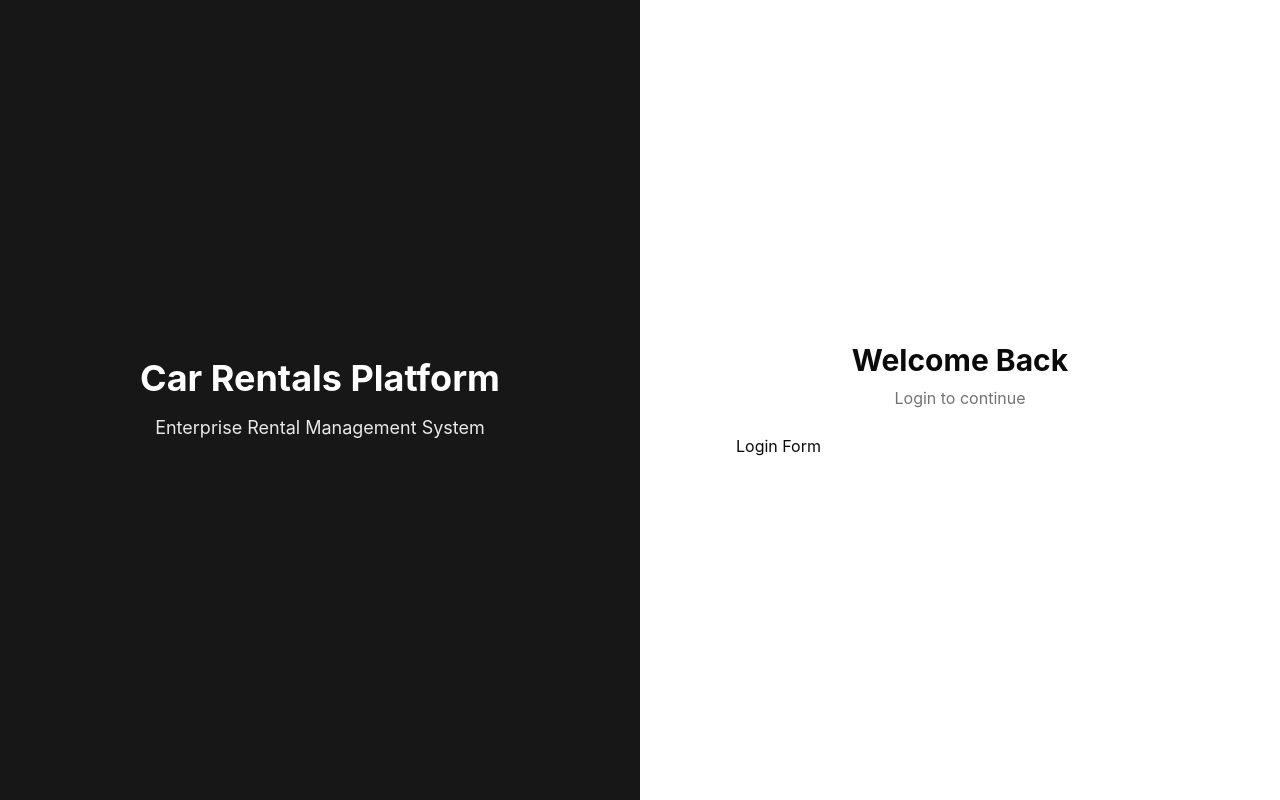
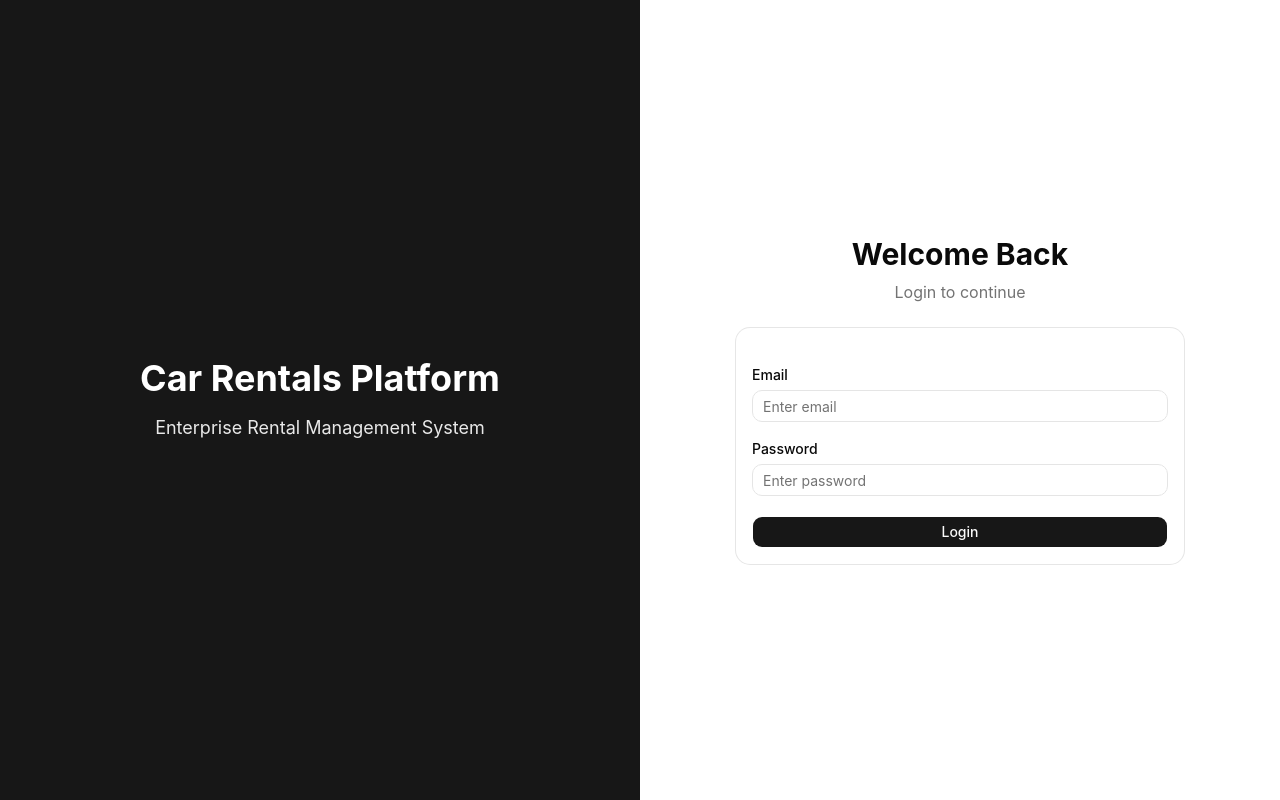
Before and after one commit to dayanand0304/Car-Rentals-Frontend, a React (Vite) app: page /login in a window 1280 px wide. Built offline with nearby package versions, Linux system fonts and the light colour scheme.

Commit message:
feat(auth): implement login form with validation

```diff
--- a/package.json
+++ b/package.json
@@ -12,6 +12,8 @@
   "dependencies": {
     "@fontsource-variable/geist": "^5.2.8",
     "@hookform/resolvers": "^5.2.2",
+    "@radix-ui/react-label": "^2.1.8",
+    "@radix-ui/react-slot": "^1.2.4",
     "@tailwindcss/vite": "^4.3.0",
     "@tanstack/react-query": "^5.100.10",
     "@tanstack/react-table": "^8.21.3",
--- /dev/null
+++ b/src/components/ui/form.tsx
@@ -0,0 +1,158 @@
+import * as React from "react";
+
+import * as LabelPrimitive from "@radix-ui/react-label";
+
+import { Slot } from "@radix-ui/react-slot";
+
+import {
+  Controller,
+  FormProvider,
+  type ControllerProps,
+  type FieldPath,
+  type FieldValues,
+} from "react-hook-form";
+
+import { cn } from "@/lib/utils";
+
+import { Label } from "@/components/ui/label";
+
+import {
+  FormFieldContext,
+  FormItemContext,
+  useFormField,
+} from "./use-form-field";
+
+const Form = FormProvider;
+
+const FormField = <
+  TFieldValues extends FieldValues = FieldValues,
+  TName extends FieldPath<TFieldValues> = FieldPath<TFieldValues>
+>({
+  ...props
+}: ControllerProps<TFieldValues, TName>) => {
+  return (
+    <FormFieldContext.Provider
+      value={{ name: props.name }}
+    >
+      <Controller {...props} />
+    </FormFieldContext.Provider>
+  );
+};
+
+function FormItem({
+  className,
+  ...props
+}: React.HTMLAttributes<HTMLDivElement>) {
+  const id = React.useId();
+
+  return (
+    <FormItemContext.Provider value={{ id }}>
+      <div
+        className={cn("space-y-2", className)}
+        {...props}
+      />
+    </FormItemContext.Provider>
+  );
+}
+
+function FormLabel({
+  className,
+  ...props
+}: React.ComponentPropsWithoutRef<
+  typeof LabelPrimitive.Root
+>) {
+  const { error, formItemId } = useFormField();
+
+  return (
+    <Label
+      className={cn(
+        error && "text-destructive",
+        className
+      )}
+      htmlFor={formItemId}
+      {...props}
+    />
+  );
+}
+
+function FormControl({
+  ...props
+}: React.ComponentPropsWithoutRef<typeof Slot>) {
+  const {
+    error,
+    formItemId,
+    formDescriptionId,
+    formMessageId,
+  } = useFormField();
+
+  return (
+    <Slot
+      id={formItemId}
+      aria-describedby={
+        !error
+          ? `${formDescriptionId}`
+          : `${formDescriptionId} ${formMessageId}`
+      }
+      aria-invalid={!!error}
+      {...props}
+    />
+  );
+}
+
+function FormDescription({
+  className,
+  ...props
+}: React.HTMLAttributes<HTMLParagraphElement>) {
+  const { formDescriptionId } =
+    useFormField();
+
+  return (
+    <p
+      id={formDescriptionId}
+      className={cn(
+        "text-sm text-muted-foreground",
+        className
+      )}
+      {...props}
+    />
+  );
+}
+
+function FormMessage({
+  className,
+  ...props
+}: React.HTMLAttributes<HTMLParagraphElement>) {
+  const { error, formMessageId } =
+    useFormField();
+
+  const body = error
+    ? String(error?.message ?? "")
+    : props.children;
+
+  if (!body) {
+    return null;
+  }
+
+  return (
+    <p
+      id={formMessageId}
+      className={cn(
+        "text-sm font-medium text-destructive",
+        className
+      )}
+      {...props}
+    >
+      {body}
+    </p>
+  );
+}
+
+export {
+  Form,
+  FormItem,
+  FormLabel,
+  FormControl,
+  FormDescription,
+  FormMessage,
+  FormField,
+};
--- /dev/null
+++ b/src/components/ui/label.tsx
@@ -0,0 +1,22 @@
+import * as React from "react"
+import { Label as LabelPrimitive } from "radix-ui"
+
+import { cn } from "@/lib/utils"
+
+function Label({
+  className,
+  ...props
+}: React.ComponentProps<typeof LabelPrimitive.Root>) {
+  return (
+    <LabelPrimitive.Root
+      data-slot="label"
+      className={cn(
+        "flex items-center gap-2 text-sm leading-none font-medium select-none group-data-[disabled=true]:pointer-events-none group-data-[disabled=true]:opacity-50 peer-disabled:cursor-not-allowed peer-disabled:opacity-50",
+        className
+      )}
+      {...props}
+    />
+  )
+}
+
+export { Label }
--- /dev/null
+++ b/src/components/ui/use-form-field.ts
@@ -0,0 +1,63 @@
+import * as React from "react";
+
+import type {
+  FieldPath,
+  FieldValues,
+} from "react-hook-form";
+
+import { useFormContext } from "react-hook-form";
+
+type FormFieldContextValue<
+  TFieldValues extends FieldValues = FieldValues,
+  TName extends FieldPath<TFieldValues> =
+    FieldPath<TFieldValues>
+> = {
+  name: TName;
+};
+
+export const FormFieldContext =
+  React.createContext<FormFieldContextValue>(
+    {} as FormFieldContextValue
+  );
+
+type FormItemContextValue = {
+  id: string;
+};
+
+export const FormItemContext =
+  React.createContext<FormItemContextValue>(
+    {} as FormItemContextValue
+  );
+
+export const useFormField = () => {
+  const fieldContext =
+    React.useContext(FormFieldContext);
+
+  const itemContext =
+    React.useContext(FormItemContext);
+
+  const { getFieldState, formState } =
+    useFormContext();
+
+  const fieldState = getFieldState(
+    fieldContext.name,
+    formState
+  );
+
+  if (!fieldContext) {
+    throw new Error(
+      "useFormField should be used within <FormField>"
+    );
+  }
+
+  const { id } = itemContext;
+
+  return {
+    id,
+    name: fieldContext.name,
+    formItemId: `${id}-form-item`,
+    formDescriptionId: `${id}-form-item-description`,
+    formMessageId: `${id}-form-item-message`,
+    ...fieldState,
+  };
+};
--- a/src/features/auth/components/login-form.tsx
+++ b/src/features/auth/components/login-form.tsx
@@ -1,8 +1,113 @@
+import { useForm } from "react-hook-form";
+import { zodResolver } from "@hookform/resolvers/zod";
+import { useNavigate } from "react-router-dom";
+
+import {
+  Form,
+  FormControl,
+  FormField,
+  FormItem,
+  FormLabel,
+  FormMessage,
+} from "@/components/ui/form";
+
+import { Input } from "@/components/ui/input";
+import { Button } from "@/components/ui/button";
+import { Card, CardContent } from "@/components/ui/card";
+
+import {
+  loginSchema,
+  type LoginSchemaType,
+} from "../schemas/auth.schema";
+
+import { login } from "../services/auth.service";
+import { useAuthStore } from "../store/auth.store";
+
 const LoginForm = () => {
+  const navigate = useNavigate();
+
+  const setAuth = useAuthStore((state) => state.setAuth);
+
+  const form = useForm<LoginSchemaType>({
+    resolver: zodResolver(loginSchema),
+
+    defaultValues: {
+      email: "",
+      password: "",
+    },
+  });
+
+  const onSubmit = async (values: LoginSchemaType) => {
+    try {
+      const response = await login(values);
+
+
+      setAuth(response.token, response.user);
+
+      navigate("/dashboard");
+    } catch (error) {
+      console.error(error);
+    }
+  };
+
   return (
-    <div>
-      Login Form
-    </div>
+    <Card>
+      <CardContent className="pt-6">
+        <Form {...form}>
+          <form
+            onSubmit={form.handleSubmit(onSubmit)}
+            className="space-y-5"
+          >
+            <FormField
+              control={form.control}
+              name="email"
+              render={({ field }) => (
+                <FormItem>
+                  <FormLabel>Email</FormLabel>
+
+                  <FormControl>
+                    <Input
+                      type="email"
+                      placeholder="Enter email"
+                      {...field}
+                    />
+                  </FormControl>
+
+                  <FormMessage />
+                </FormItem>
+              )}
+            />
+
+            <FormField
+              control={form.control}
+              name="password"
+              render={({ field }) => (
+                <FormItem>
+                  <FormLabel>Password</FormLabel>
+
+                  <FormControl>
+                    <Input
+                      type="password"
+                      placeholder="Enter password"
+                      {...field}
+                    />
+                  </FormControl>
+
+                  <FormMessage />
+                </FormItem>
+              )}
+            />
+
+            <Button
+              type="submit"
+              className="w-full"
+            >
+              Login
+            </Button>
+          </form>
+        </Form>
+      </CardContent>
+    </Card>
   );
 };
 
```
Also changed, not shown: tsconfig.app.json (+4 -3 lines), 1 other file (tests, documents, lock files or other folders).
